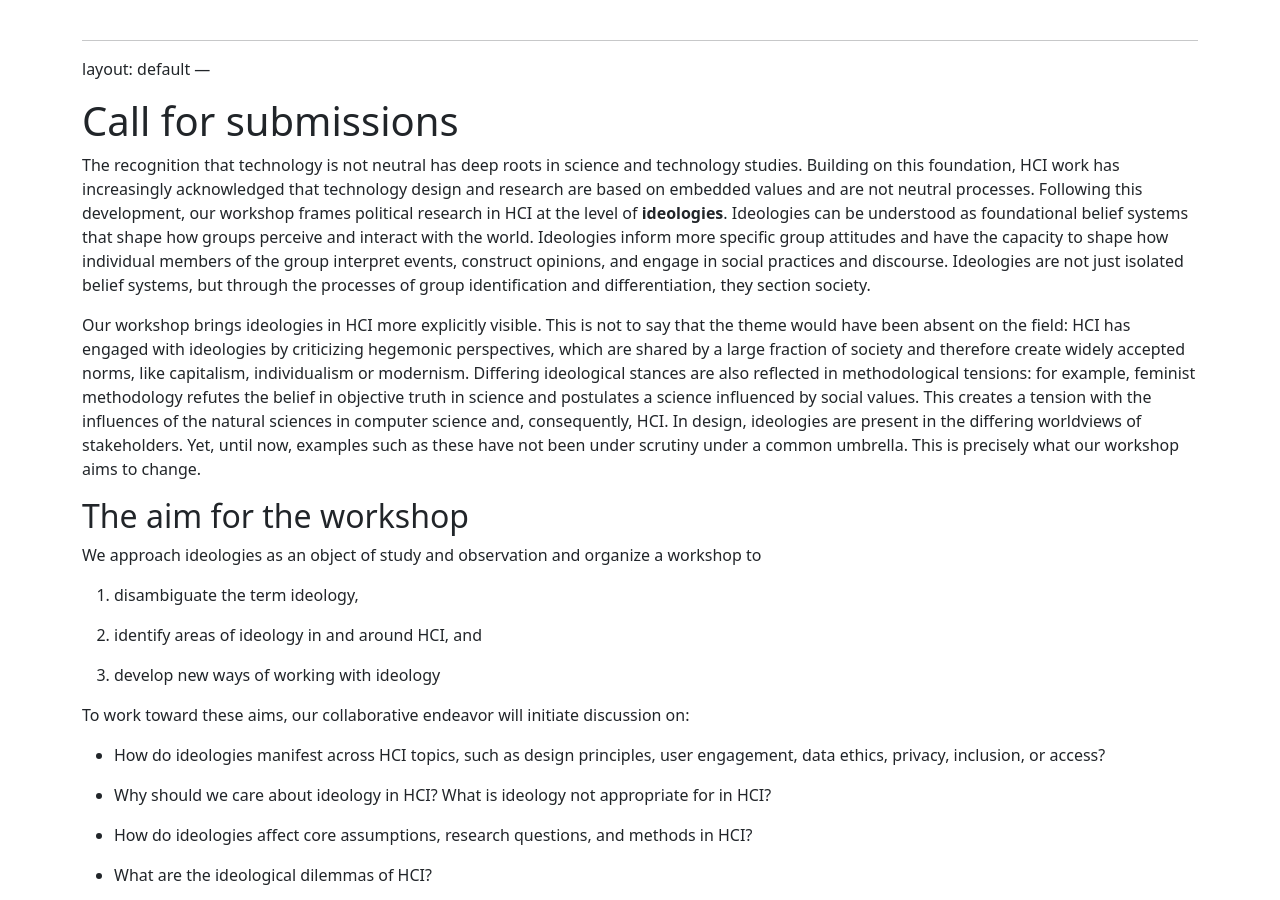
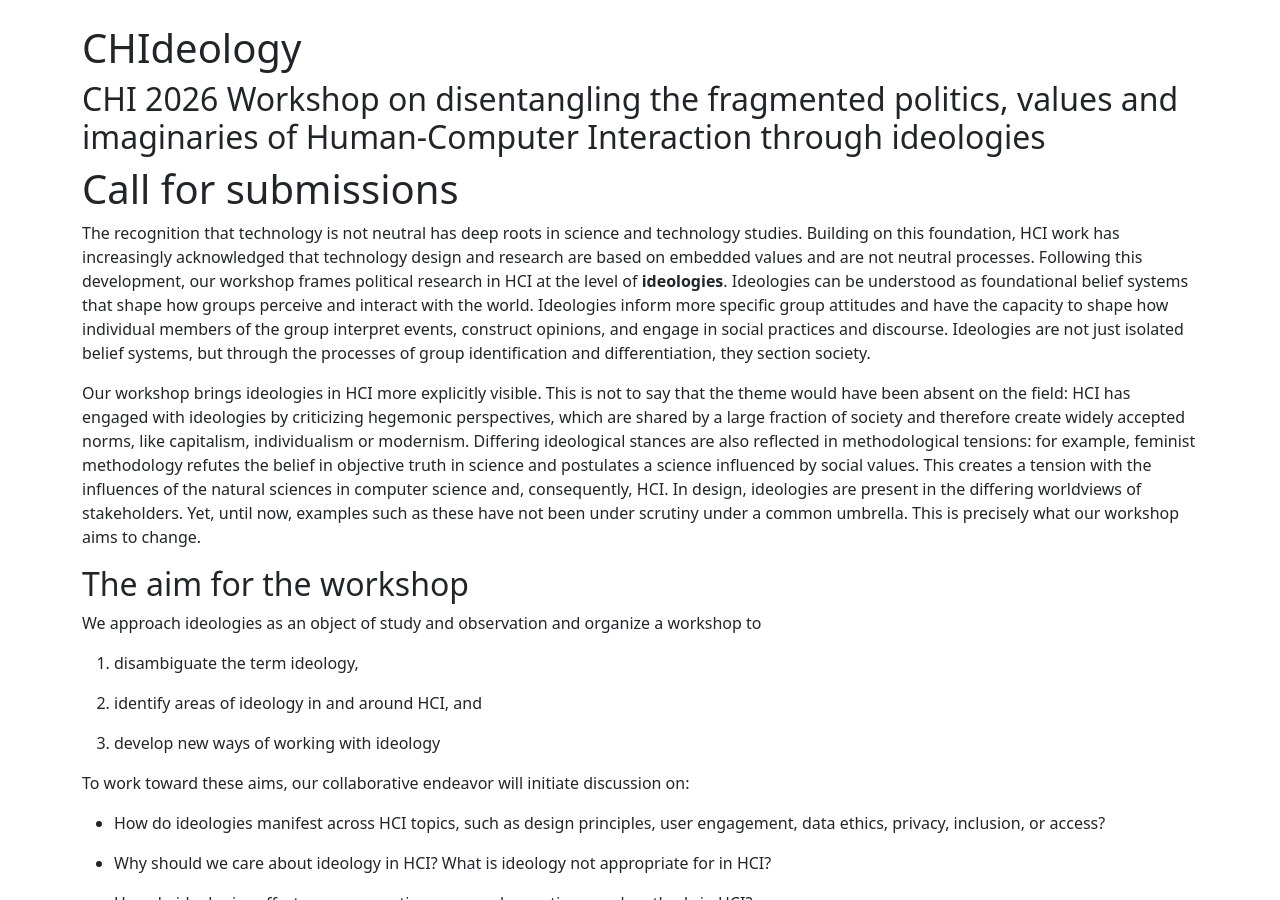
Before and after one commit to uh-soco/digital-ideologies-www, a Jekyll site: the page built from index.md, in a window 1280 px wide and 900 px high. Built offline with Jekyll 4.4.1, drawn with Linux system fonts in a browser that asks for light colours; our own code applies the rules of GitHub Pages for plain Markdown files.

Commit message:
Update index.md

```diff
--- a/index.md
+++ b/index.md
@@ -1,8 +1,9 @@
 
+
+# CHIdeology
+
+CHI 2026 Workshop on disentangling the fragmented politics, values and imaginaries of Human-Computer Interaction through ideologies
 ---
-layout: default
----
-
 
 
 # Call for submissions
```
